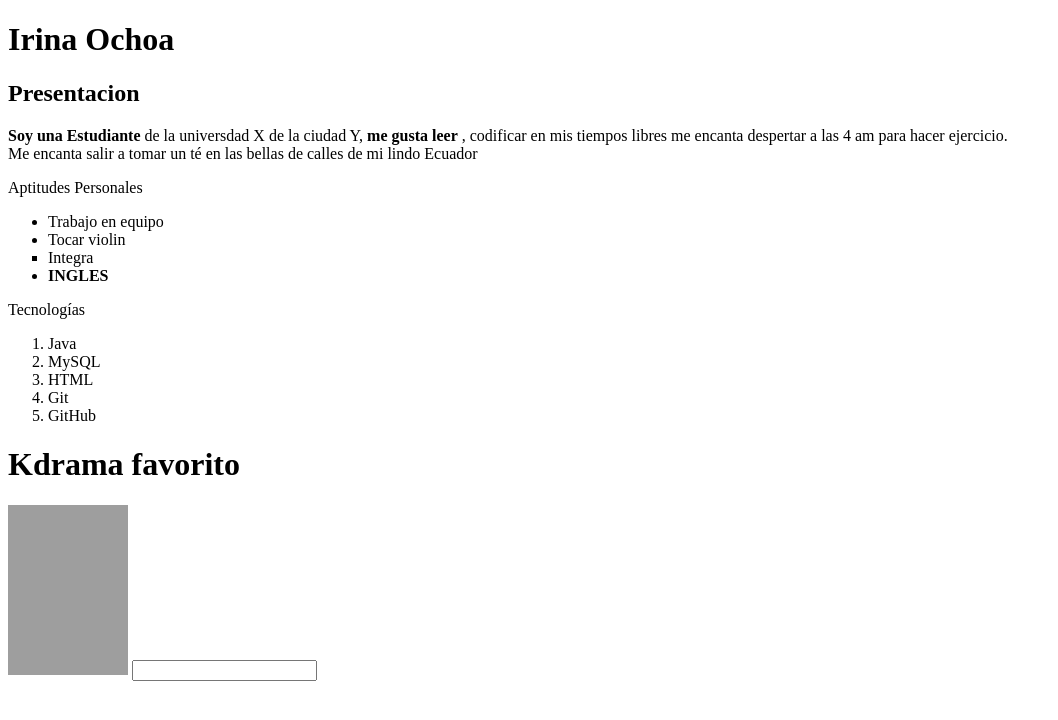
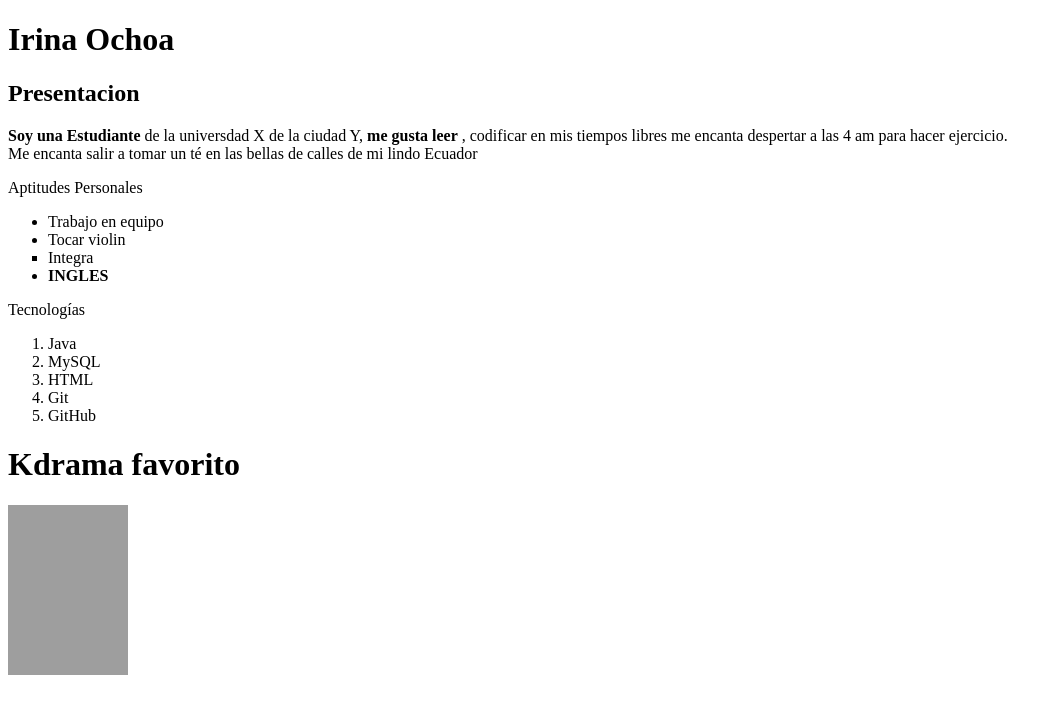
Before and after one commit to iribel97/HTMLyCSS, a plain HTML site: page Ejercicio1.html in a window 1280 px wide. Shown: the whole page, without its empty margins (0-1058 px from the left). Drawn offline with Linux system fonts and the light colour scheme; grey boxes are pictures that could not be loaded.

Commit message:
commit 1

```diff
--- a/Ejercicio1.html
+++ b/Ejercicio1.html
@@ -37,6 +37,5 @@
     <img src="https://m.media-amazon.com/images/M/MV5BNWYzODM2NGEtOWUyZi00MmEyLWFmYmItZDI3NDYzMGI0NWI2XkEyXkFqcGdeQXVyNjc3MjQzNTI@._V1_FMjpg_UX1000_.jpg"
     alt="2521 kdrama que te destruye la estabilidad emocional" width="120" height="170">
 
-    <input type="number">
 </body>
 </html>
```
